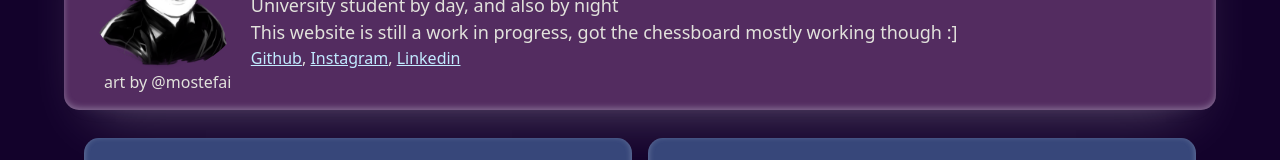
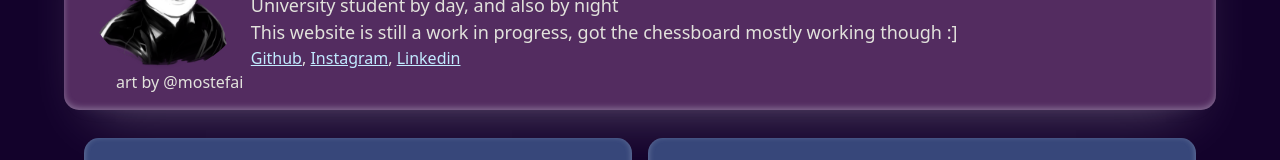
Before and after one commit to Temujin142857/MyWebsite, a Vue app: page / in a window 1280 px wide. Shown: the part 177-337 px from the top of the page. Built offline with nearby package versions, Linux system fonts and the light colour scheme; no server answers.

Commit message:
making header work

```diff
--- a/src/App.vue
+++ b/src/App.vue
@@ -1,17 +1,17 @@
 <template>
 	<div class="card-shadow header px-5 py-2 mb-5">
 		<ul class="ul">
-			<li class="li">About me</li>
-			<li class="li">My Projects</li>
+			<li class="li"><a href="#about-me">About me</a></li>
+			<li class="li"><a href="#projects">My Projects</a></li>
 			<li class="li">FAQs</li>
 		</ul>
 	</div>
 
 	<div style="width: 90%; margin: auto">
-		<div class="card-shadow card px-5 py-2" style="display: flex">
+		<div class="card-shadow card px-5 py-2" id="about-me" style="display: flex">
 			<div style="width: 15%">
 				<img src="/assets/avatar.png" alt="Description of avatar" class="mr-4"  />
-				<p class="mb-2 ml-5">art by @mostefai</p>
+				<p class="mb-2 ml-8">art by @mostefai</p>
 			</div>
 			<div>
 				<h1 class="h1">Hi! I'm Tomio Nagano!</h1>
@@ -60,7 +60,7 @@
 				</div>
 			</div>
 			<div class="card-shadow card px-5 py-2">
-				<h2 class="h2 mb-5">My Projects</h2>
+				<h2 class="h2 mb-5" id="projects">My Projects</h2>
 				<div class="project-card">
 					<div style="display: flex"></div>
 					<!--<img src="project1.png" alt="image for my first project">-->
--- a/src/styles.css
+++ b/src/styles.css
@@ -1,4 +1,9 @@
 @import "tailwindcss";
+
+html {
+  scroll-padding-top: 80px;
+  scroll-behavior: smooth;
+}
 
 .card-shadow {
 	box-shadow:
@@ -27,6 +32,9 @@ body {
 	color: #e2e2dc;
 	width: 100%;
 	height: 2.7rem;
+	position: sticky;
+	top: 0;
+  	z-index: 50;
 }
 
 .footer {
```
